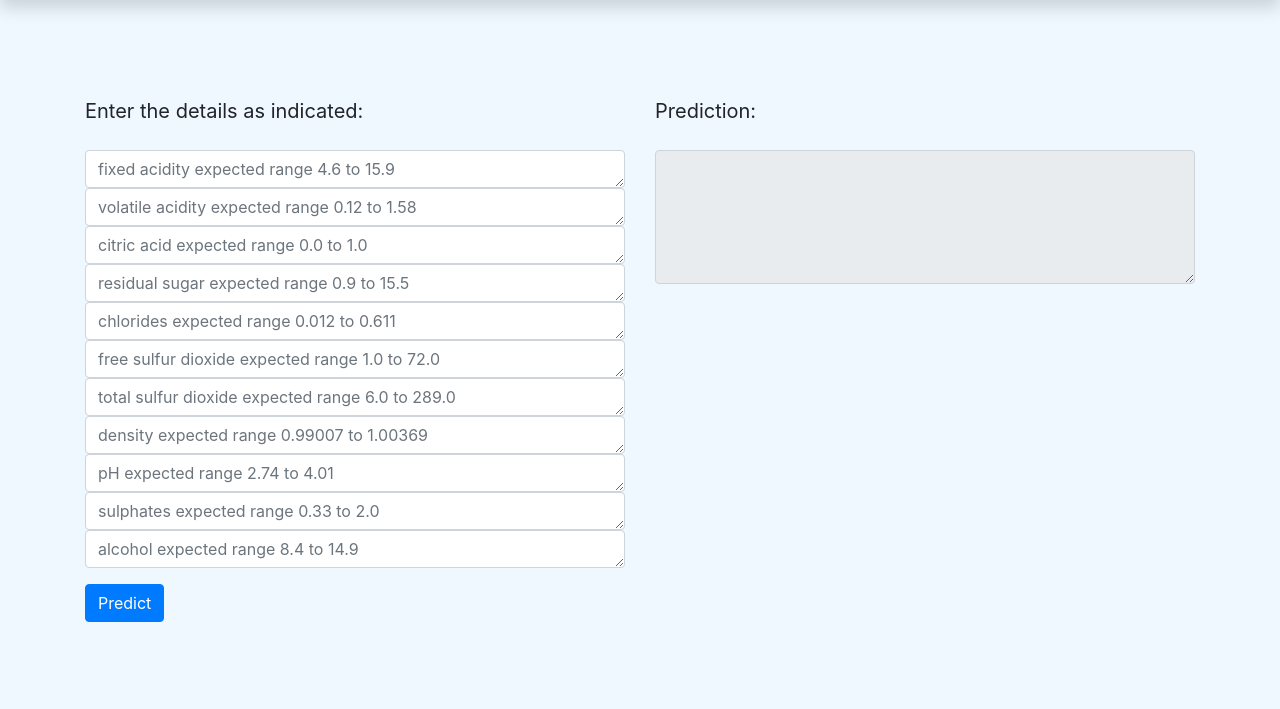
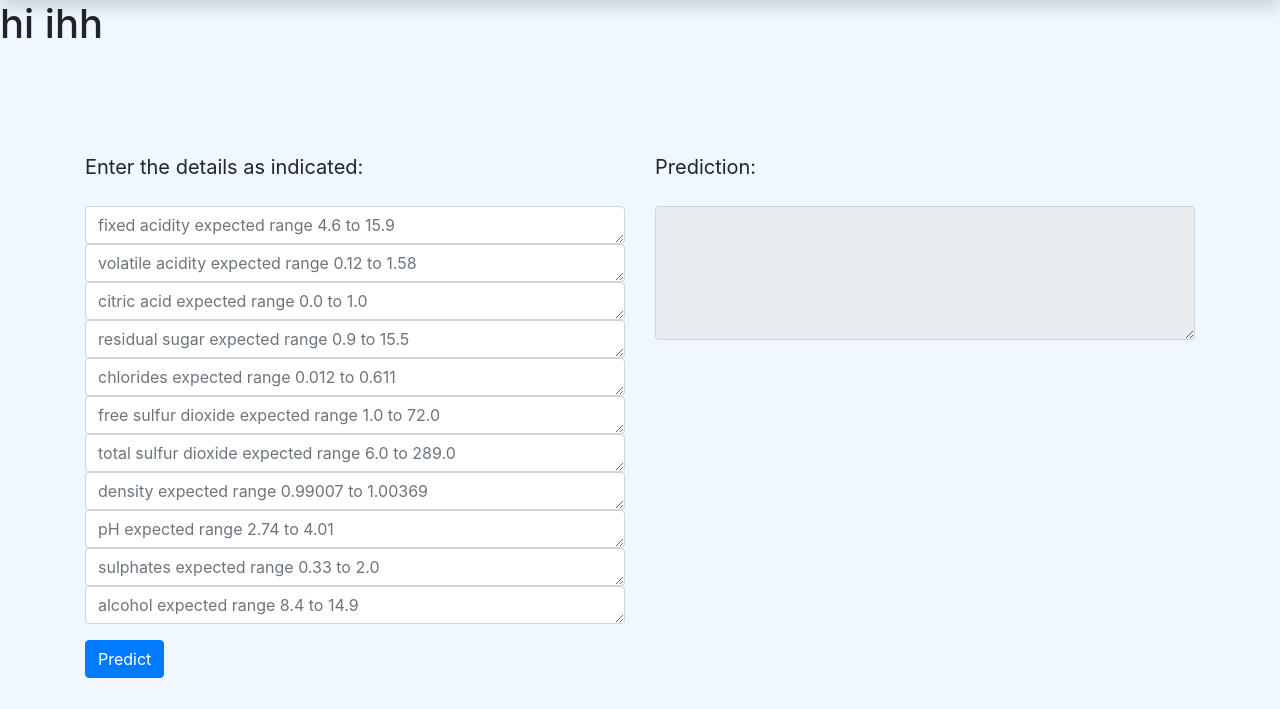
Before and after one commit to nitinkumar62011/app, a Flask app: page / in a window 1280 px wide. Shown: the part 56-765 px from the top of the page. Run offline with Flask 2, Linux system fonts and the light colour scheme; some libraries are stand-ins or nearby versions.

```diff
--- a/webapp/templates/index.html
+++ b/webapp/templates/index.html
@@ -33,6 +33,7 @@ WineQuality
 </nav>
 <div>
     <!-- nav bar ends -->
+    <h1>hi ihh</h1>
 
     <div class="container-fluid masthead">
         <br>
```
